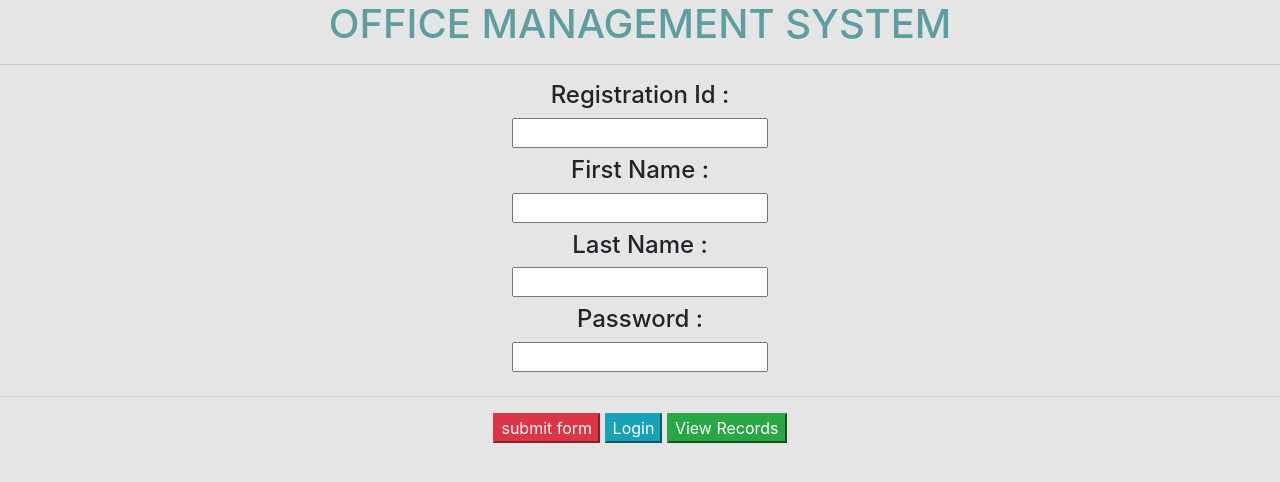
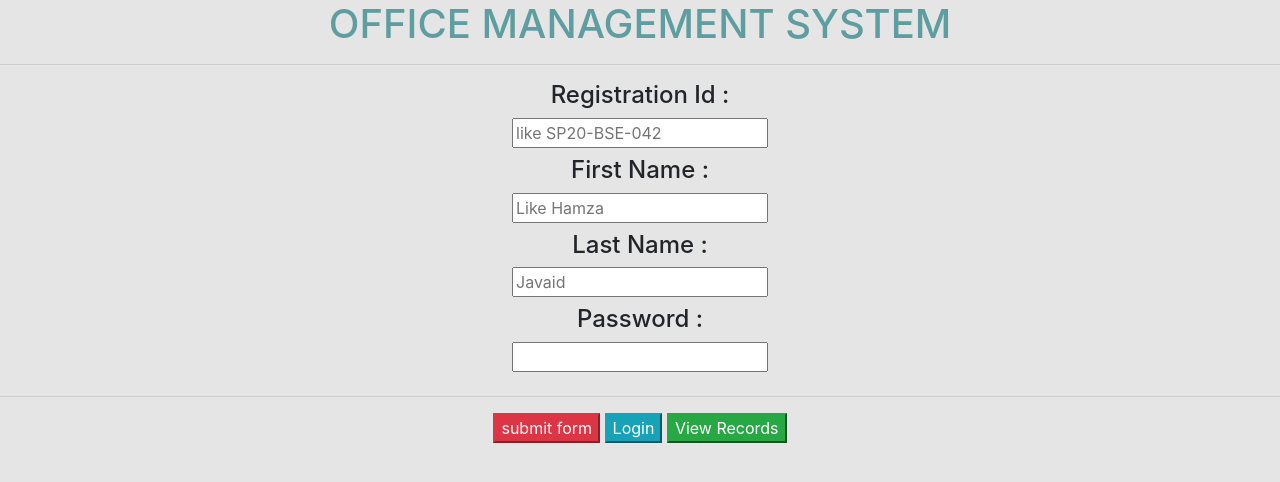
Before and after one commit to Matiz009/Website-for-office-management-, a PHP site: page /SignUp.html in a window 1280 px wide. Shown: the top 482 px of the page. Run offline with PHP 8.4, Linux system fonts and the light colour scheme.

Commit message:
some changes have been made

```diff
--- a/Login.php
+++ b/Login.php
@@ -20,7 +20,7 @@
                         <h3 class="text-center text-info">Login</h3>
                         <div class="form-group">
                             <label for="username" class="text-info">Registration No:</label><br>
-                            <input type="text" name="regID" id="username" class="form-control">
+                            <input type="text" name="regID" id="username" class="form-control" placeholder="f23-44">
                         </div>
                         <div class="form-group">
                             <label for="password" class="text-info">Password:</label><br>
--- a/SignUp.html
+++ b/SignUp.html
@@ -13,16 +13,16 @@
       <div style="text-align: center">
           <form action="SignUp.php" method="post">
               <h4 >Registration Id : </h4><label>
-              <input type="text" name="regID">
+              <input type="text" name="regID" placeholder="like SP20-BSE-042">
           </label><br>
               <h4>First Name : </h4><label>
-              <input type="text" name="fName">
+              <input type="text" name="fName" placeholder="Like Hamza">
           </label><br>
               <h4>Last Name : </h4><label>
-              <input type="text" name="lName">
+              <input type="text" name="lName" placeholder="Javaid">
           </label><br>
               <h4>Password : </h4><label>
-              <input type="password" name="password">
+              <input type="password" name="password" >
           </label><br><hr>
               <input type="submit" value="submit form" class="btn-danger">
               <a href="Login.php"><input type="button" value="Login" class="btn-info"></a>
```
Also changed, not shown: 1 other file.
